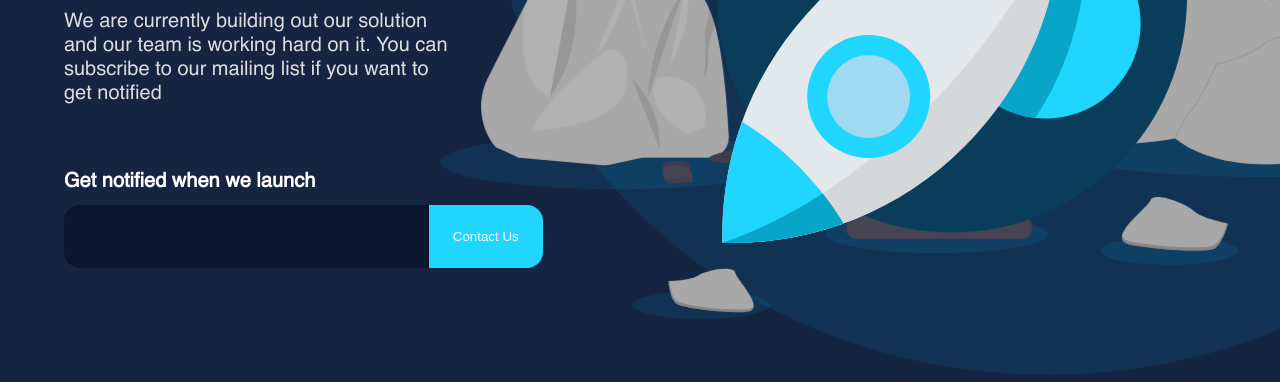
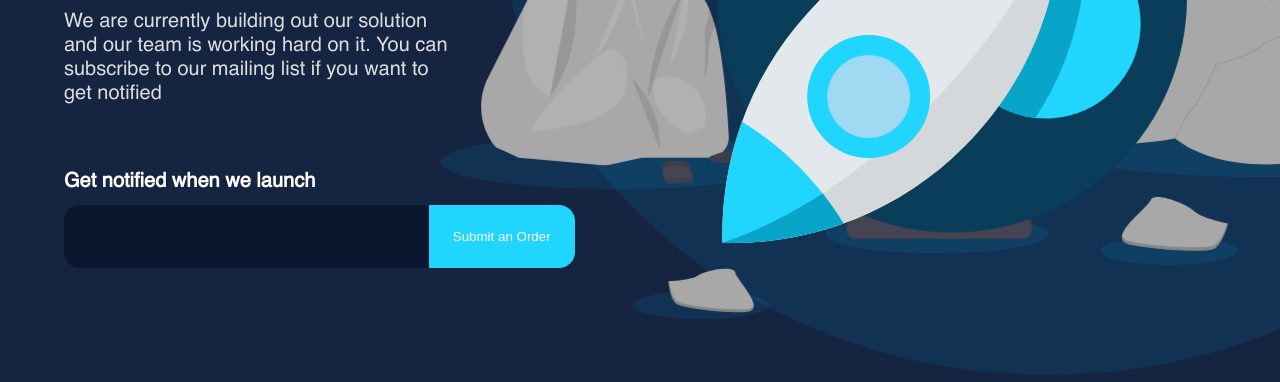
Before and after one commit to daregoodness1997/maxtin, a website: page index.html in a window 1280 px wide. Shown: the part 418-800 px from the top of the page. Drawn offline with nearby package versions, Linux system fonts and the light colour scheme.

Commit message:
submit order

```diff
--- a/index.html
+++ b/index.html
@@ -44,7 +44,7 @@
               <label>Get notified when we launch</label>
               <div class="form-control-box">
                 <input />
-                <button>Contact Us</button>
+                <button>Submit an Order</button>
               </div>
             </div>
           </div>
```
